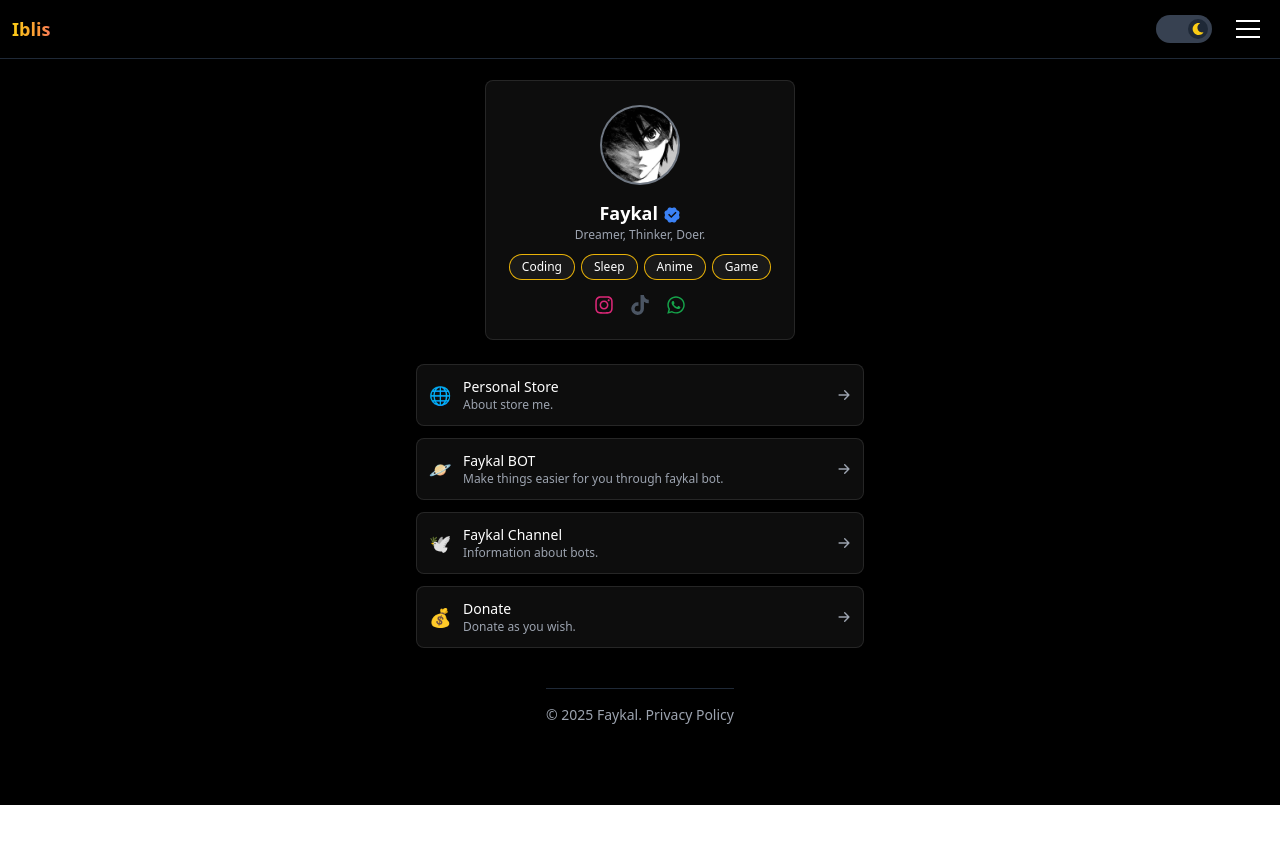
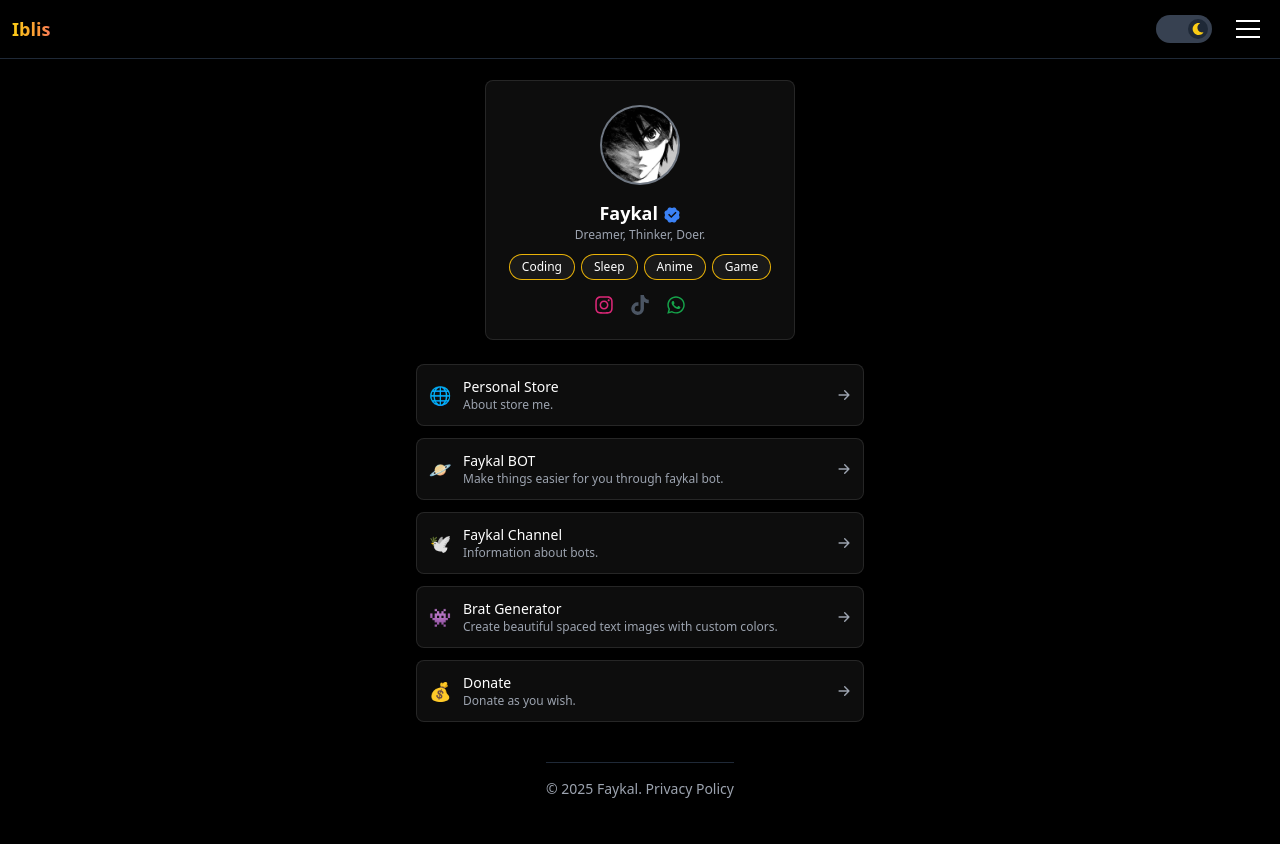
Before and after one commit to faykal/biolink, a React (Vite) app: page / in a window 1280 px wide. Shown: the top 844 px of the page. Before the commit the page ends 805 px from the top, so only its background shows below. Built offline with nearby package versions, Linux system fonts and the light colour scheme.

Commit message:
Update Links

```diff
--- a/src/components/Links.jsx
+++ b/src/components/Links.jsx
@@ -6,6 +6,7 @@ const links = [
   { title: "Personal Store", description: "About store me.", url: "https://autoresbot.com/tmp_files/330b3e41-89c5-4857-956b-ad3771efc4d2.jpeg", icon: "🌐" },
   { title: "Faykal BOT", description: "Make things easier for you through faykal bot.", url: "https://wa.me/62882005354232?text=.allmenu", icon: "🪐" },
   { title: "Faykal Channel", description: "Information about bots.", url: "https://whatsapp.com/channel/0029Vax4ADpI1rcZh3aveq1e", icon: "🕊️" },
+  { title: "Brat Generator", description: "Create beautiful spaced text images with custom colors.", url: "https://brat.faykalbotz.my.id", icon: "👾" },
   { title: "Donate", description: "Donate as you wish.", url: "https://pay.faykalbotz.my.id", icon: "💰" }
 ];
 
```
